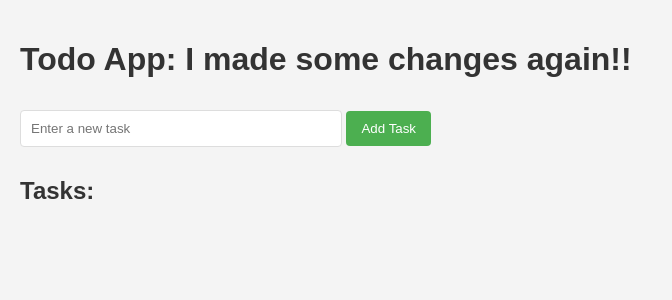
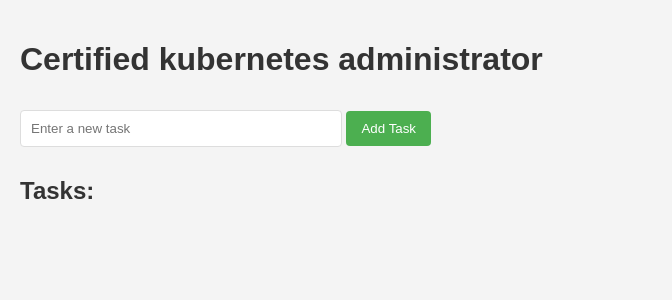
Before and after one commit to CDoris114/Jenkins-Project-Building-CI-CD-Pipeline-for-Scalable-Web-Applications, a Flask app: page / in a window 1280 px wide. Shown: the top 300 px of the page, without its empty margins (0-672 px from the left). Run offline with Flask 3, Linux system fonts and the light colour scheme.

Commit message:
index.html

```diff
--- a/templates/index.html
+++ b/templates/index.html
@@ -57,7 +57,7 @@
     </style>
   </head>
   <body>
-    <h1>Todo App: I made some changes again!!</h1>
+    <h1>Certified kubernetes administrator</h1>
 
     <!-- Add Task Form -->
     <form method="post">
```
